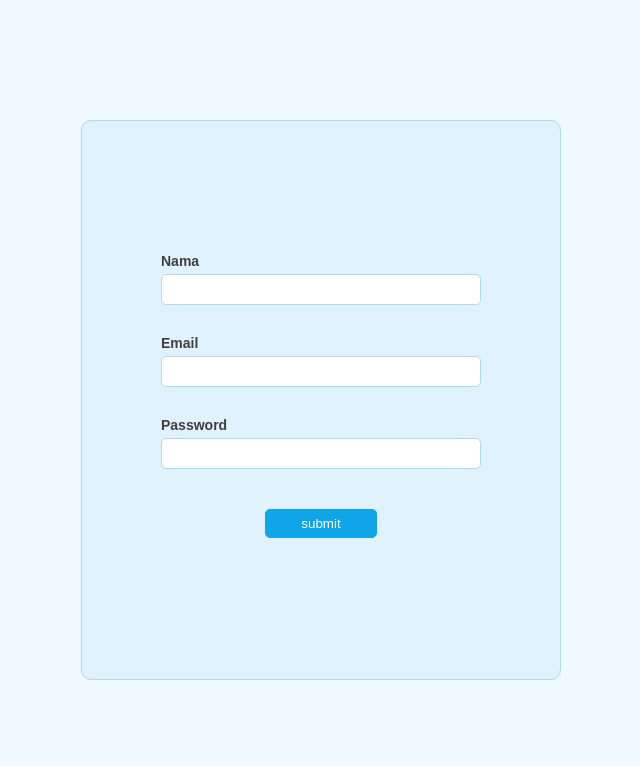
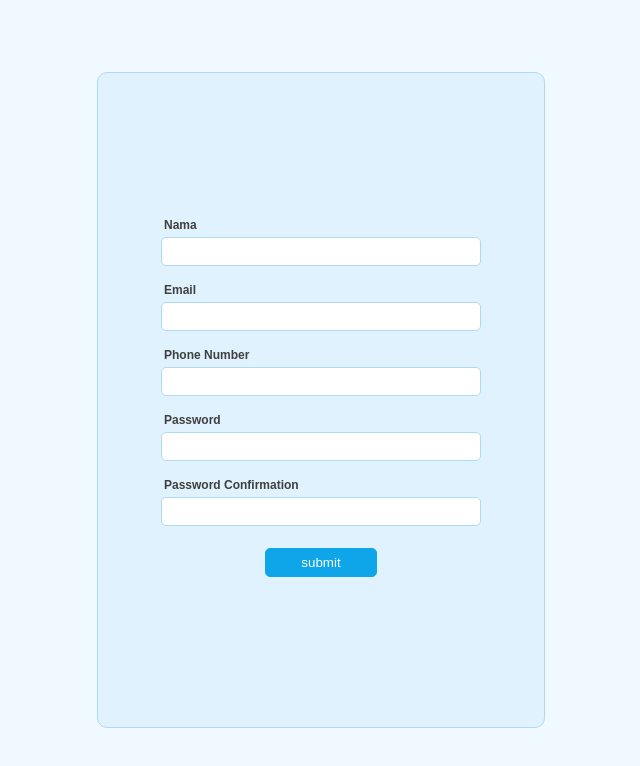
Before and after one commit to samamoazemi/Formik-App, a React (Create React App) app: page / in a window 1280 px wide. Shown: the top 766 px of the page, without its empty margins (319-959 px from the left). Built offline with nearby package versions, Linux system fonts and the light colour scheme.

Commit message:
Add more fields to app

```diff
--- a/src/App.css
+++ b/src/App.css
@@ -7,8 +7,8 @@
   align-items: center;
 }
 form{
-  width: 30rem;
-  height: 70vh;
+  width: 28rem;
+  height: 82vh;
   display: flex;
   flex-direction: column;
   justify-content: center;
@@ -20,18 +20,20 @@
 .formControl{
   display: flex;
   flex-direction: column;
-  margin-bottom: 30px;
+  width: 20rem;
+  margin-bottom: 12px;
+
 }
 .formControl label{
-  margin-bottom: 5px;
+  margin: 5px 3px;
   font-weight: bold;
-  font-size: 14px;
+  font-size: 12px;
   color: rgb(63, 63, 63);
 
 }
 .formControl input{
-  width: 20rem;
-  padding: 7px 10px;
+  width: 100%;
+  padding: 6px 10px;
   outline: none;
   border: 1px solid #b0daed;
   border-radius: 5px;
@@ -48,6 +50,6 @@
 }
 .error{
   color: red;
-  font-size: 12px;
+  font-size: 10px;
   margin: 5px 0px 0px 2px;
 }
--- a/src/components/SignUpForm.js
+++ b/src/components/SignUpForm.js
@@ -5,7 +5,9 @@
 const initialValues = {
     name:"",
     email:"",
+    phoneNumber:"",
     password:"",
+    passwordConfirm:"",
 }
 
 // 2.
@@ -15,11 +17,28 @@
 
 // 3.
 const validationSchema = yup.object({
-    name: yup.string().required("Name is required"),
+    name: yup.string()
+    .required("Name is required")
+    .min(6, "Name lenght is not valid"),
+
     email: yup.string()
     .email("Invalid email format")
     .required("Email is required "),
-    password: yup.string().required("Password is required"),
+
+    phoneNumber: yup.string()
+    .required("Phone Number is required")
+    .matches(/^[0-9]{11}$/, "Invalid Phone Number"),
+
+    password: yup.string()
+    .required("Password is required")
+    .matches(
+        /^(?=.*[a-z])(?=.*[A-Z])(?=.*[0-9])(?=.*[!@#\$%\^&\*])(?=.{8,})/,
+        "Must Contain 8 Characters, One Uppercase, One Lowercase, One Number and One Special Case Character"
+      ),
+
+    passwordConfirm: yup.string()
+    .required("Password Confirmation is required")
+    .oneOf([yup.ref("password"), null], "Passwords must match"),
 })
 
 const SignUpForm = () => {
@@ -51,10 +70,26 @@
                 </div>
 
                 <div className="formControl">
+                    <label>Phone Number</label>
+                    <input type="text" {...formik.getFieldProps("phoneNumber")} name="phoneNumber"/>
+                       {formik.errors.phoneNumber && formik.touched.phoneNumber && (
+                      <div className="error">{formik.errors.phoneNumber}</div>
+                      )}
+                </div>
+
+                <div className="formControl">
                     <label>Password</label>
                     <input type="text" {...formik.getFieldProps("password")} name="password"/>
                        {formik.errors.password && formik.touched.password && (
                       <div className="error">{formik.errors.password}</div>
+                      )}
+                </div>
+
+                <div className="formControl">
+                    <label>Password Confirmation</label>
+                    <input type="text" {...formik.getFieldProps("passwordConfirm")} name="passwordConfirm"/>
+                       {formik.errors.passwordConfirm && formik.touched.passwordConfirm && (
+                      <div className="error">{formik.errors.passwordConfirm}</div>
                       )}
                 </div>
                 <button type="submit">submit</button>
```
